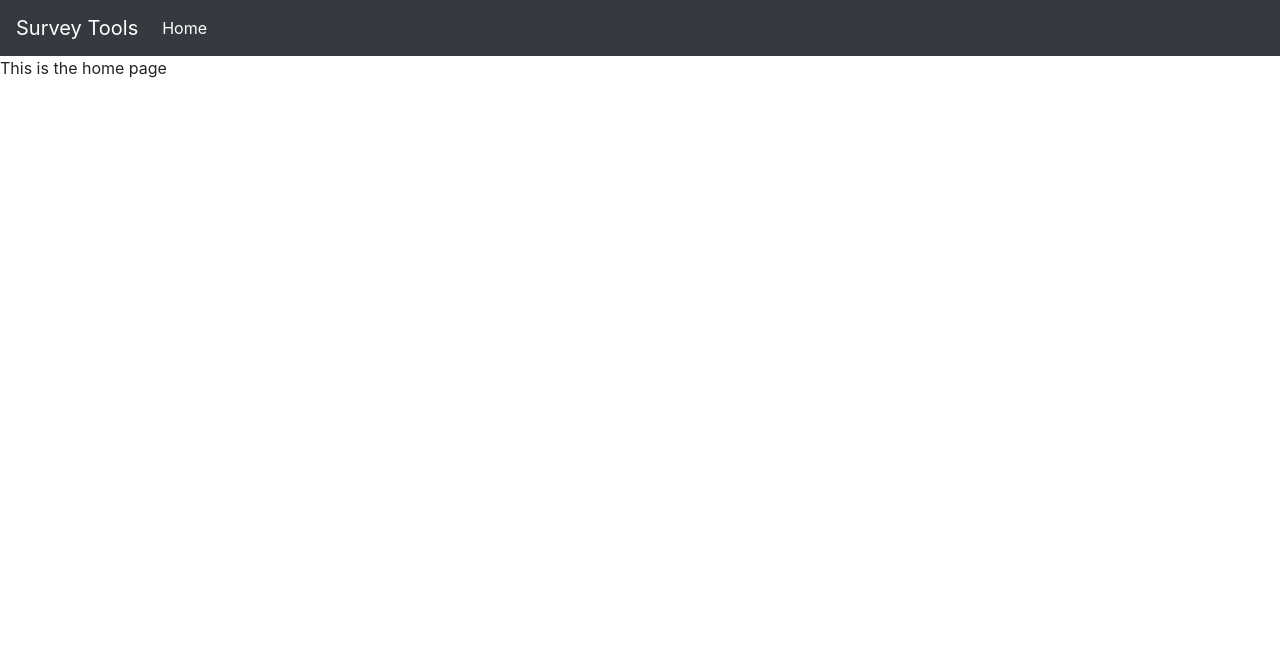
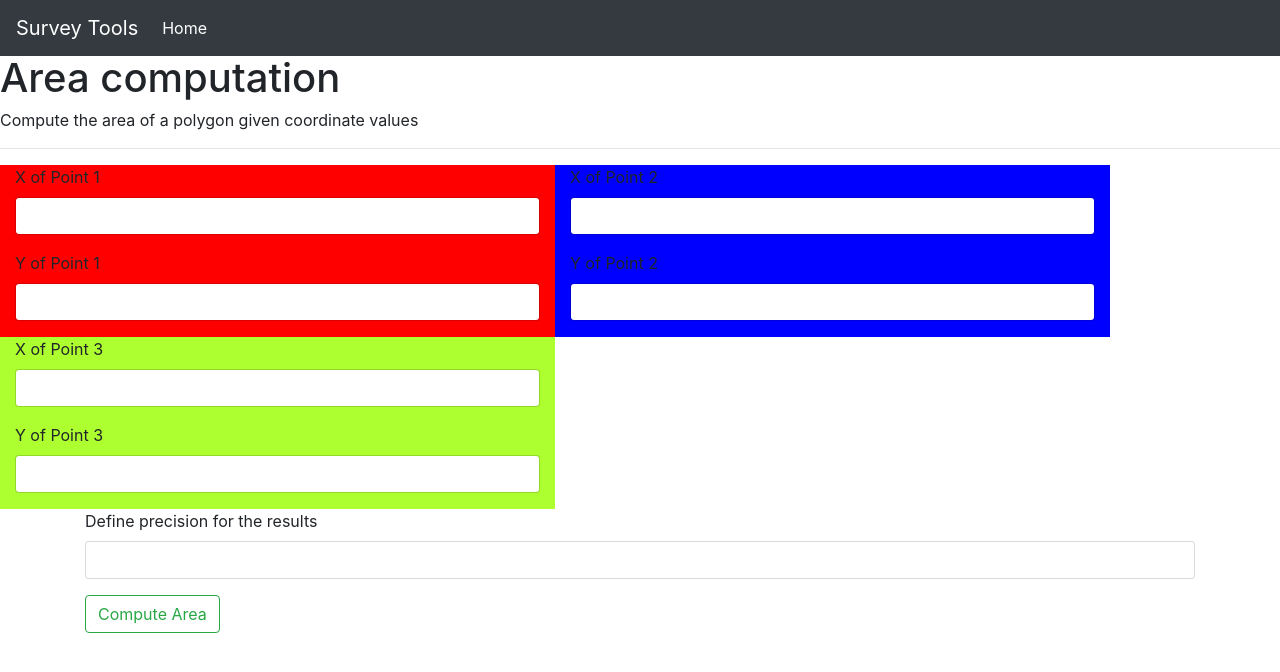
Before and after one commit to ngenovictor/surveycomputations, a Django app: page / in a window 1280 px wide. Shown: the top 672 px of the page. Run offline with Django 3.2, Linux system fonts and the light colour scheme; some libraries are stand-ins or nearby versions.

```diff
--- /dev/null
+++ b/app/templates/compute_area.html
@@ -0,0 +1,4 @@
+{% extends "base.html" %}
+{% block content %}
+    The area of {{ coordinates }} is <strong>{{ area }}</strong>.
+{% endblock content %}
--- a/app/templates/index.html
+++ b/app/templates/index.html
@@ -1,4 +1,49 @@
 {% extends "base.html" %}
 {% block content %}
-    This is the home page
+    <h1>Area computation</h1>
+    <div>
+        <p>Compute the area of a polygon given coordinate values</p>
+    </div>
+    <hr>
+    <form action={% url "compute_area" %} method="GET">
+        <div class="row container">
+            <div class="col-md-6 red">
+                <div class="form-group">
+                    <label for="coordinateX1">X of Point 1</label>
+                    <input type="number" id="coordinateX1" name="coordinateX1"class="form-control">
+                </div>
+                <div class="form-group">
+                    <label for="coordinateY1">Y of Point 1</label>
+                    <input type="number" id="coordinateY1" name="coordinateY1" class="form-control">
+                </div>
+            </div>
+            <div class="col-md-6 blue">
+                <div class="form-group">
+                    <label for="coordinateX2">X of Point 2</label>
+                    <input type="number" id="coordinateX2" name="coordinateX2" class="form-control">
+                </div>
+                <div class="form-group">
+                    <label for="coordinateY2">Y of Point 2</label>
+                    <input type="number" id="coordinateY2" class="form-control" name="coordinateY2">
+                </div>
+            </div>
+            <div class="col-md-6 green">
+                <div class="form-group">
+                    <label for="coordinateX3">X of Point 3</label>
+                    <input type="number" id="coordinateX3" name="coordinateX3" class="form-control">
+                </div>
+                <div class="form-group">
+                    <label for="coordinateY3">Y of Point 3</label>
+                    <input type="number" id="coordinateY3" name="coordinateY3" class="form-control">
+                </div>
+            </div>
+        </div>
+        <div class="container form-group">
+            <label for="precision">Define precision for the results</label>
+            <input type="number" class="form-control" id="precision" name="precision">
+        </div>
+        <div class="container">
+            <button type="submit" class="btn btn-outline-success">Compute Area</button>
+        </div>
+    </form>
 {% endblock content %}
--- a/app/urls.py
+++ b/app/urls.py
@@ -1,7 +1,8 @@
 from django.conf.urls import url
-from .views import index
+from . import views
 
 
 urlpatterns = [
-    url(r'^', index, name="home"),
+    url(r'^$', views.index, name="home"),
+    url(r'^compute_area', views.compute_area, name="compute_area"),
 ]
--- a/app/views.py
+++ b/app/views.py
@@ -1,4 +1,5 @@
 from django.shortcuts import render
+from .calculations import AreaCalculator
 
 
 def index(request):
@@ -8,3 +9,20 @@ def index(request):
         "title": title
     }
     return render(request, template, context)
+
+
+def compute_area(request):
+    template = "compute_area.html"
+    title = "Area Result"
+    point1 = (int(request.GET.get("coordinateX1")), int(request.GET.get("coordinateY1")))
+    point2 = (int(request.GET.get("coordinateX2")), int(request.GET.get("coordinateY2")))
+    point3 = (int(request.GET.get("coordinateX3")), int(request.GET.get("coordinateY3")))
+    precision = int(request.GET.get("precision"))
+    coordinates = [point1, point2, point3]
+    area = AreaCalculator().area_with_coordinates(coordinates, precision)
+    context = {
+        "title": title,
+        "area": area,
+        "coordinates": coordinates
+    }
+    return render(request, template, context)
--- a/static/our_static/css/styles.css
+++ b/static/our_static/css/styles.css
@@ -1,3 +1,9 @@
-/*body {*/
-  /*padding-top: 5rem;*/
-/*}*/
+.red{
+  background-color: red;
+}
+.blue{
+  background-color: blue;
+}
+.green{
+  background-color: greenyellow;
+}
```
